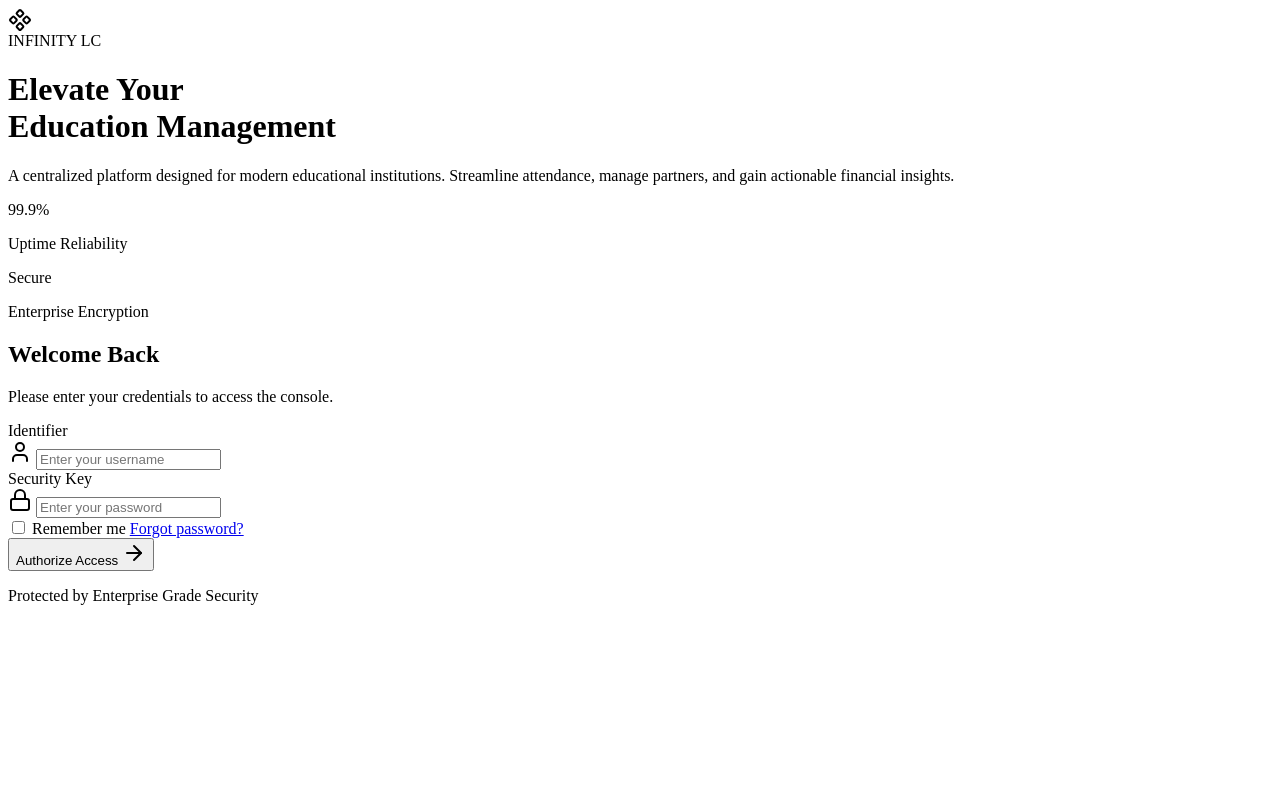
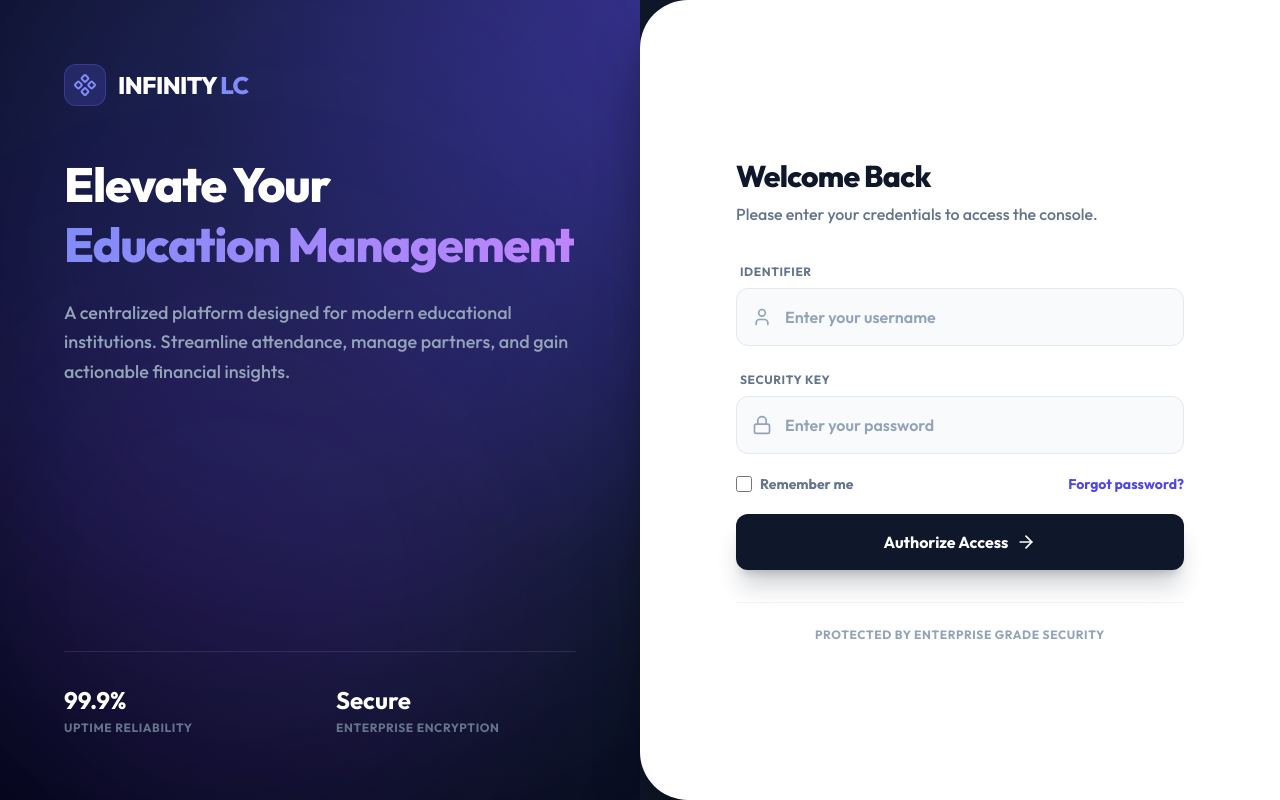
Before and after one commit to rasulkamolov/partnership, a PHP site: page /index.php in a window 1280 px wide. Run offline with PHP 8.4, Linux system fonts and the light colour scheme; some libraries are stand-ins or nearby versions.

Commit message:
Refactor Attendance System: Modular Architecture, Secure Features, and Premium UI
- Refactored codebase into modular structure (app/config, app/pages, app/includes).
- Implemented role-based access control (Admin vs Partner).
- Added financial reporting and attendance analytics with CSV export.
- Enhanced security: Fixed SQLi, CSRF, and XSS vulnerabilities.
- Updated database schema for fee and schedule tracking.
- Applied modern Tailwind CSS design.
- Implemented day-based attendance filtering (Odd/Even/Everyday).
- Added 'Every Day' schedule option.
- Refined reports and dashboard for premium feel.
- Added 'Monthly' attendance view.
- Enhanced Login page UI with standalone structure.

Co-authored-by: rasulkamolov <45510779+rasulkamolov@users.noreply.github.com>

```diff
--- a/app/pages/login.php
+++ b/app/pages/login.php
@@ -1,7 +1,25 @@
 <?php
 // app/pages/login.php
 ?>
-<div class="min-h-screen grid lg:grid-cols-2 bg-slate-900">
+<!DOCTYPE html>
+<html lang="en">
+<head>
+    <meta charset="UTF-8">
+    <meta name="viewport" content="width=device-width, initial-scale=1.0">
+    <title>Oxford LC Infinity | Enterprise Login</title>
+    <script src="https://cdn.tailwindcss.com"></script>
+    <script src="https://unpkg.com/lucide@latest"></script>
+    <link href="https://fonts.googleapis.com/css2?family=Outfit:wght@300;400;500;600;700;800&display=swap" rel="stylesheet">
+    <style>
+        body { font-family: 'Outfit', sans-serif; background: #f8fafc; }
+        .custom-gradient { background: linear-gradient(135deg, #0f172a 0%, #1e293b 100%); }
+        .animate-fade-in-up { animation: fadeInUp 0.5s ease-out; }
+        @keyframes fadeInUp { from { opacity: 0; transform: translateY(20px); } to { opacity: 1; transform: translateY(0); } }
+    </style>
+</head>
+<body class="bg-slate-900 antialiased text-slate-900">
+
+<div class="min-h-screen grid lg:grid-cols-2">
     <!-- Left: Branding & Visuals -->
     <div class="relative hidden lg:flex flex-col justify-between p-16 overflow-hidden">
         <!-- Abstract Background -->
@@ -12,7 +30,7 @@
         </div>
 
         <!-- Content -->
-        <div class="relative z-10">
+        <div class="relative z-10 animate-fade-in-up">
             <div class="flex items-center gap-3 text-white mb-12">
                 <div class="bg-indigo-500/20 backdrop-blur-md p-2 rounded-xl border border-indigo-500/30">
                     <i data-lucide="component" class="w-6 h-6 text-indigo-400"></i>
@@ -32,7 +50,7 @@
         </div>
 
         <!-- Footer Stats/Info -->
-        <div class="relative z-10 grid grid-cols-2 gap-8 border-t border-white/10 pt-8 mt-12">
+        <div class="relative z-10 grid grid-cols-2 gap-8 border-t border-white/10 pt-8 mt-12 animate-fade-in-up" style="animation-delay: 0.2s; animation-fill-mode: both;">
             <div>
                 <p class="text-2xl font-bold text-white mb-1">99.9%</p>
                 <p class="text-xs font-bold text-slate-500 uppercase tracking-wider">Uptime Reliability</p>
@@ -45,7 +63,7 @@
     </div>
 
     <!-- Right: Login Form -->
-    <div class="flex items-center justify-center p-8 bg-white lg:rounded-l-[3rem] relative z-20 shadow-2xl shadow-black/50">
+    <div class="flex items-center justify-center p-8 bg-white lg:rounded-l-[3rem] relative z-20 shadow-2xl shadow-black/50 animate-fade-in-up" style="animation-delay: 0.1s; animation-fill-mode: both;">
         <div class="w-full max-w-md space-y-8">
             <div class="text-center lg:text-left">
                 <h2 class="text-3xl font-black text-slate-900 tracking-tight mb-2">Welcome Back</h2>
@@ -55,7 +73,7 @@
             <?php if(isset($err)): ?>
             <div class="bg-rose-50 border border-rose-100 text-rose-600 p-4 rounded-xl flex items-center gap-3 text-sm font-bold animate-pulse">
                 <i data-lucide="alert-circle" class="w-5 h-5"></i>
-                <?= $err ?>
+                <?= htmlspecialchars($err) ?>
             </div>
             <?php endif; ?>
 
@@ -95,6 +113,10 @@
             </div>
         </div>
     </div>
-    <script src="https://unpkg.com/lucide@latest"></script>
-    <script>lucide.createIcons();</script>
 </div>
+
+<script>
+    lucide.createIcons();
+</script>
+</body>
+</html>
```
